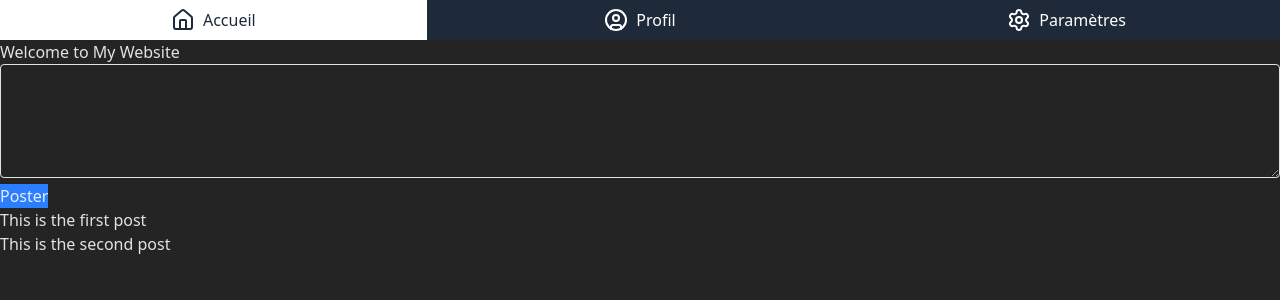
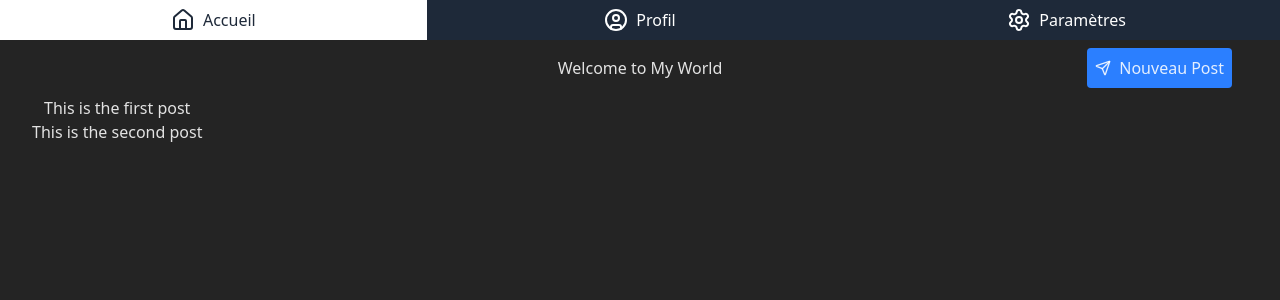
Before and after one commit to aurelien-blot/my-world, a React (Vite) app: page / in a window 1280 px wide. Shown: the top 300 px of the page. Built offline with nearby package versions, Linux system fonts and the light colour scheme.

Commit message:
Avancée sur composant et début apprentissage formulaires

```diff
--- a/src/components/App/App.css
+++ b/src/components/App/App.css
@@ -1,6 +1,5 @@
-#root {
-  max-width: 1280px;
-  /*margin: 0 auto;*/
-  /*padding: 2em 1em;*/
-  text-align: center;
+.mainContent {
+    max-width: 1280px;
+    padding: 0 2em;
+    text-align: center;
 }
--- a/src/components/App/App.tsx
+++ b/src/components/App/App.tsx
@@ -1,3 +1,4 @@
+import './App.css'
 import { Routes, Route, Outlet } from "react-router-dom";
 import Home from "../views/home/Home.tsx";
 import Profile from "../views/profile/Profile.tsx";
@@ -8,7 +9,9 @@ function Layout() {
     return (
         <>
             <NavigationBar /> {/* affiché une seule fois */}
-            <Outlet /> {/* ici s’affichent les pages */}
+            <div className="md:mt-10 mainContent">
+                <Outlet /> {/* ici s’affichent les pages */}
+            </div>
         </>
     );
 }
--- /dev/null
+++ b/src/components/buttons/CustomBtn.tsx
@@ -0,0 +1,27 @@
+import type {ReactNode} from "react";
+
+function CustomBtn({label, labelClass, icon, onClick, extraClass, tooltip, submit}:
+                   {
+                       icon?: ReactNode,
+                       label? : string,
+                       labelClass?: string,
+                       tooltip? : string,
+                       onClick?: () => void,
+                       extraClass?: string,
+                       submit?: boolean,
+                       buttonAdditionalClass?: string,
+
+                   }) {
+    return (
+        <button className={`flex items-center md:space-x-2 justify-center hover:cursor-pointer ${extraClass}`}
+                onClick={onClick}
+                title={tooltip || label || ""}
+                type={submit ? "submit" : "button"}>
+            {icon && <span>{icon}</span>}
+            {label && <span className={labelClass}>{label}</span>}
+        </button>
+    )
+
+}
+
+export default CustomBtn;
--- /dev/null
+++ b/src/components/buttons/MinorBtn.tsx
@@ -0,0 +1,23 @@
+import type {ReactNode} from "react";
+import CustomBtn from "./CustomBtn.tsx";
+
+function MinorBtn({label, icon, onClick, extraClass, tooltip, submit}: {
+    label?: string,
+    icon?: ReactNode,
+    onClick: () => void,
+    extraClass?: string,
+    tooltip?: string,
+    submit?: boolean
+}) {
+    return (
+        <CustomBtn label={label}
+                   labelClass="hidden md:inline"
+                   icon={icon && <span className="h-4 w-2">{icon}</span>}
+                   onClick={onClick}
+                   extraClass={`bg-gray-500 rounded p-2 m-2 ${extraClass}`}
+                   tooltip={tooltip} submit={submit}
+        />
+    )
+}
+
+export default MinorBtn;
--- /dev/null
+++ b/src/components/buttons/PrimaryBtn.tsx
@@ -0,0 +1,24 @@
+import type {ReactNode} from "react";
+import CustomBtn from "./CustomBtn.tsx";
+
+function PrimaryBtn({label, icon, onClick, extraClass, tooltip, submit}:
+                    {
+                        label?: string,
+                        icon?: ReactNode,
+                        onClick?: () => void,
+                        extraClass?: string,
+                        tooltip?: string,
+                        submit?: boolean
+                    }) {
+    return (
+        <CustomBtn label={label}
+                   labelClass="hidden md:inline"
+                   icon={icon && <span>{icon}</span>}
+                   onClick={onClick}
+                   extraClass={`bg-blue-500 rounded p-2 m-2 ${extraClass}`}
+                   tooltip={tooltip} submit={submit}
+        />
+    )
+}
+
+export default PrimaryBtn;
--- a/src/components/views/home/Home.tsx
+++ b/src/components/views/home/Home.tsx
@@ -18,7 +18,7 @@ function Home() {
     const [postList, setPostList] = useState(postContentList);
     const [newPostContent, setNewPostContent] = useState("");
 
-    function postBtnClick() {
+    const postBtnClick = () => {
         const tempPostList = [...postList];
         tempPostList.push({
             id: postList.length + 1,
@@ -26,11 +26,11 @@ function Home() {
         });
         setPostList(tempPostList);
         setNewPostContent("");
-    }
+    };
 
-    function handlePostContentChange(value: string ) {
+    const handlePostContentChange = (value: string ) => {
         setNewPostContent(value);
-    }
+    };
 
     return (
         <>
--- a/src/components/views/home/header/Header.tsx
+++ b/src/components/views/home/header/Header.tsx
@@ -1,17 +1,57 @@
-import './Header.css'
 import TextAreaInput from "../../../inputs/TextAreaInput.tsx";
+import {Send} from "lucide-react"
+import {ImageUp} from "lucide-react"
+import {type FormEvent, useState} from "react";
+import PrimaryBtn from "../../../buttons/PrimaryBtn.tsx";
+import MinorBtn from "../../../buttons/MinorBtn.tsx";
 
-function Header({postBtnClick, newPostContent, handlePostContentChange}: {postBtnClick: () => void ,
-    newPostContent: string, handlePostContentChange: (value : string) => void}) {
+function Header({postBtnClick, newPostContent, handlePostContentChange}: {
+    postBtnClick: () => void,
+    newPostContent: string, handlePostContentChange: (value: string) => void
+}) {
+    const [isNewPostAreaVisible, setIsNewPostAreaVisible] = useState(false);
+
+    const showNewPostArea = () => {
+        setIsNewPostAreaVisible(true);
+    };
+
+    const submitNewPost = (event: FormEvent) => {
+        event.preventDefault();
+        postBtnClick();
+        setIsNewPostAreaVisible(false);
+    };
+
+    const addPicture = () => {
+
+    };
 
     return (
-        <div className="mt-10">
-            <h1>Welcome to My Website</h1>
-            <div >
-                <TextAreaInput name="newPostContentInput" value={newPostContent}  onChange={handlePostContentChange}/>
-                <button onClick={postBtnClick} className="bg-blue-500" >Poster</button>
+        <>
+            <div className="flex">
+                <h1 className="flex-1 text-center p-4 ">Welcome to My World</h1>
+                <PrimaryBtn label="Nouveau Post"
+                            onClick={showNewPostArea}
+                            icon={<Send className="h-4 w-4"/>}
+                            extraClass="fixed right-10 "
+                />
             </div>
-        </div>
+            <div className={isNewPostAreaVisible ? "block p-4 " : "hidden"}>
+                <div className="max-w-xl mx-auto">
+                    <form onSubmit={submitNewPost}>
+                        <TextAreaInput name="newPostContentInput" value={newPostContent}
+                                       onChange={handlePostContentChange}/>
+                        <div>
+                            <MinorBtn onClick={addPicture} icon={<ImageUp className="h-4 w-4"/>}
+                                      tooltip="Ajouter une photo"/>
+                        </div>
+                        <div className="flex justify-center">
+                            <PrimaryBtn label="Poster" icon={<Send className="h-4 w-4"/>}
+                            submit={true}/>
+                        </div>
+                    </form>
+                </div>
+            </div>
+        </>
     );
 }
 
```
Also changed, not shown: src/components/views/home/header/Header.css (deleted).
